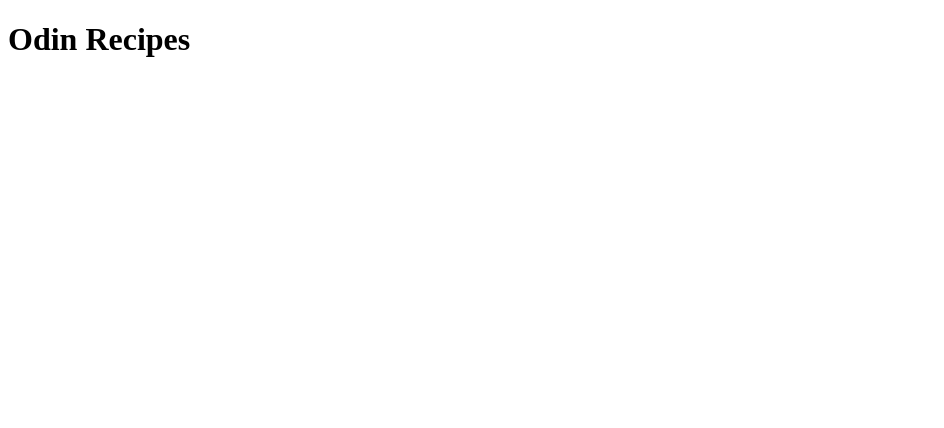
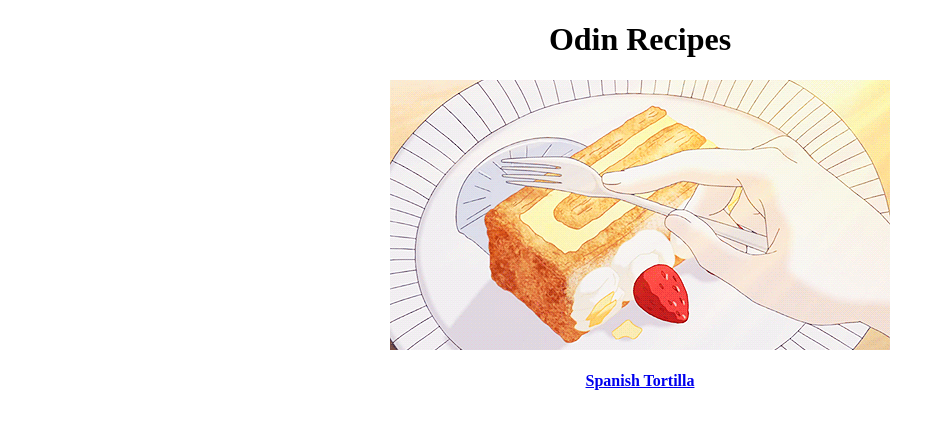
Before and after one commit to Faalcc/odin-recipes, a plain HTML site: page index.html in a window 1280 px wide. Shown: the whole page, without its empty margins (0-944 px from the left). Drawn offline with Linux system fonts and the light colour scheme.

Commit message:
Edit index.html

```diff
--- a/index.html
+++ b/index.html
@@ -5,7 +5,11 @@
     <meta name="viewport" content="width=device-width, initial-scale=1.0">
     <title>Recipes</title>
 </head>
-<body>
+<center><body>
     <h1>Odin Recipes</h1>
-</body>
+    <img src="./resources/food.gif">
+    <br>
+    <br>
+    <strong><a href="./recipes/tortilla.html">Spanish Tortilla</a></strong>
+</body></center>
 </html>
```
